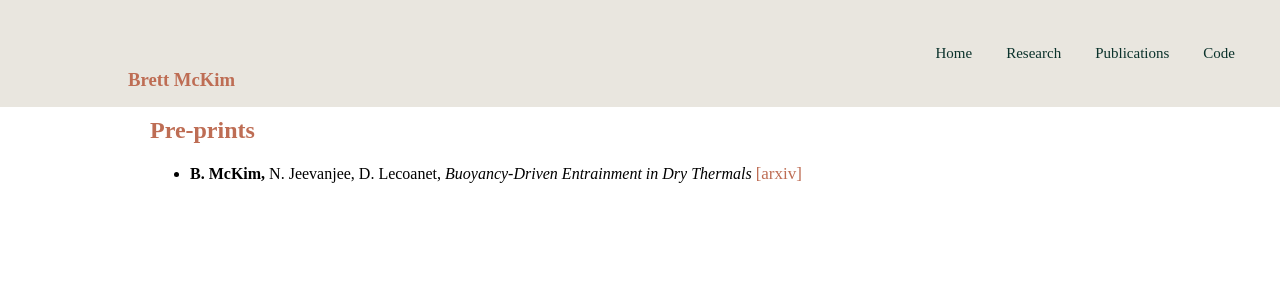
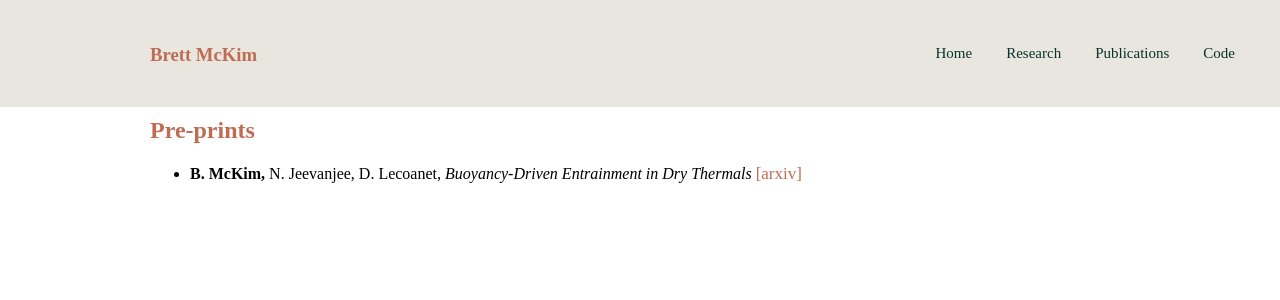
Before and after one commit to mckimb/mckimb.github.io, a Jekyll site: the page built from papers/index.html, in a window 1280 px wide. Shown: the top 300 px of the page. Built offline with Jekyll 4.4.1, drawn with Linux system fonts in a browser that asks for light colours.

Commit message:
Update main.css

```diff
--- a/css/main.css
+++ b/css/main.css
@@ -21,8 +21,8 @@ body h3 {
 
 h3 {
   position: absolute;
-  left: 10%;
-  top: 50px;
+  \\ left: 10%;
+  top: 25px;
   z-index: 1;
 }
 
```
